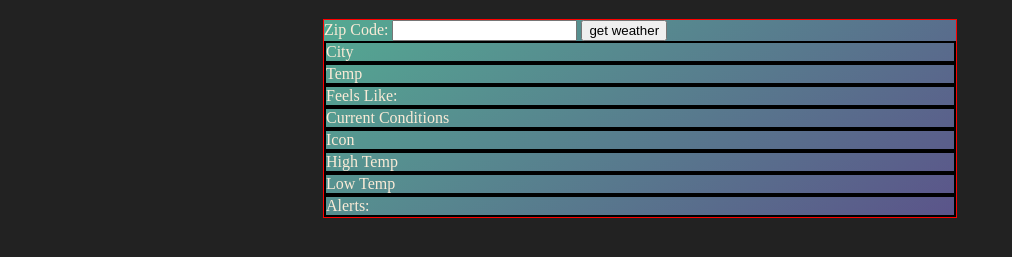
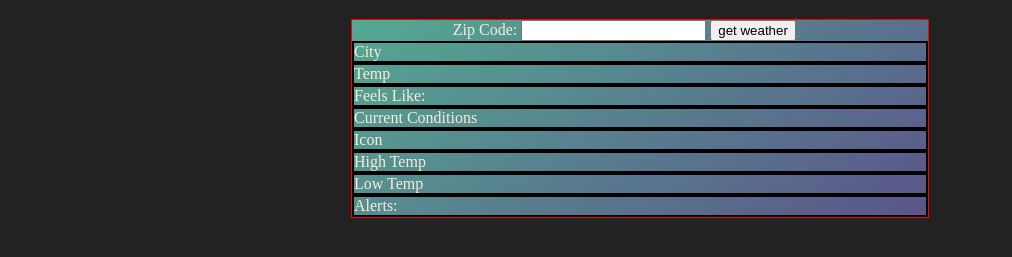
Before and after one commit to colinrodney/weather-app, a website with bundled scripts: page index.html in a window 1280 px wide. Shown: the part 61-318 px from the top of the page, without its empty margins (0-1012 px from the left). Built offline with nearby package versions, Linux system fonts and the light colour scheme.

Commit message:
Began styling zip code search bar and button

```diff
--- a/index.html
+++ b/index.html
@@ -18,7 +18,7 @@
         <input type ="submit" value ="get weather" id="searchButton">
     </form> -->
 
-    <div class="card">
+    <div class="card d-flex">
         <!-- Search Bar -->
         <form action="" id="searchForm">
             <label for="zipCode">Zip Code:</label>
--- a/styles.css
+++ b/styles.css
@@ -50,13 +50,19 @@ table {
 }
 
 /* CUSTOM ADDED CSS */
+#searchForm{
+	width: 65%;
+    margin: auto;
+}
+
 .sectionTest{
 	border: 2px solid black;
 }
 
 .card{
 	border: 1px solid red;
-	width: 50%;
+	width: 100%;
+	max-width: 576px;
     margin: auto;
 	background: linear-gradient(145deg, #54a992, #5b548a);
 	/* #54a992
```
